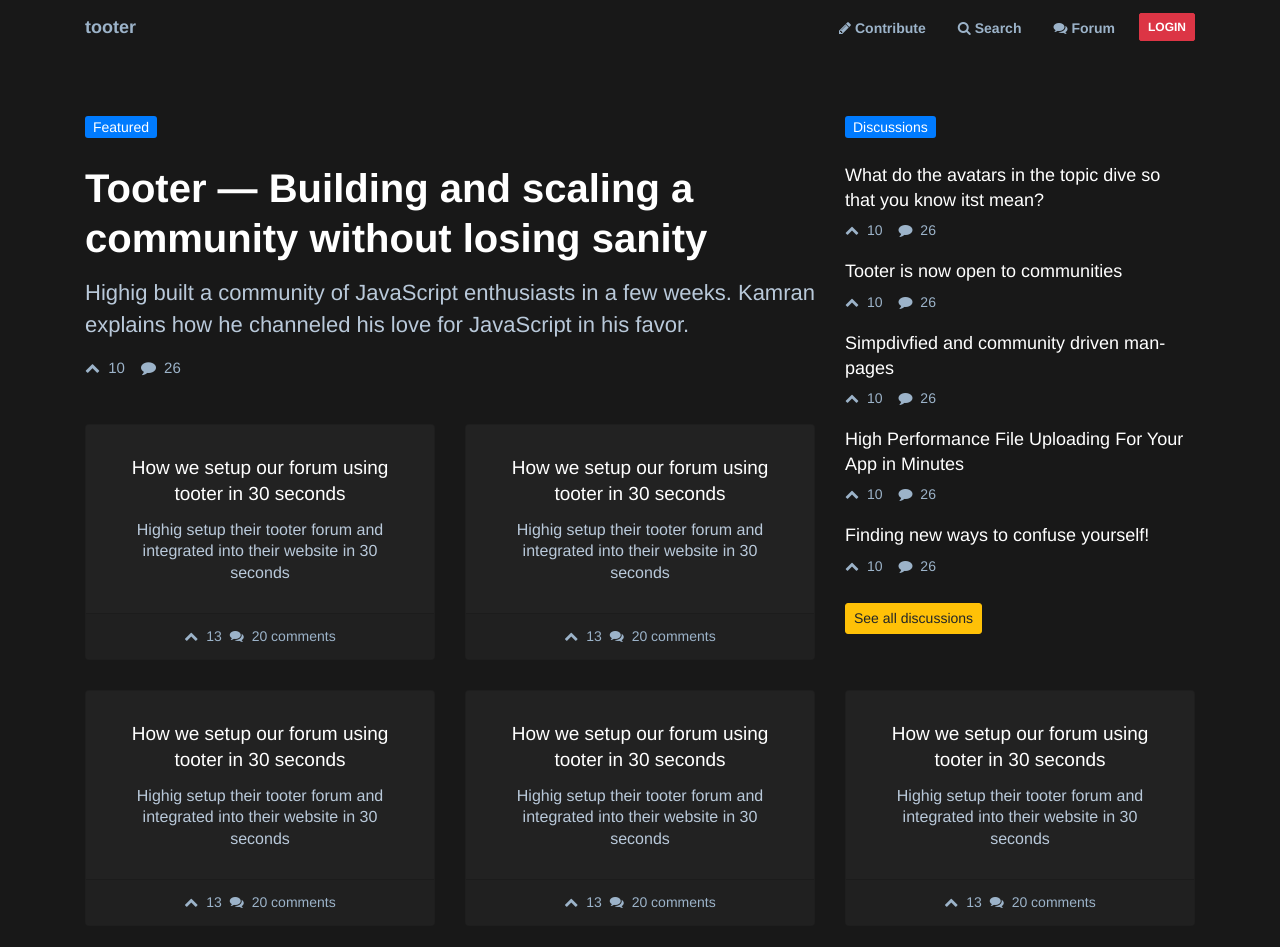
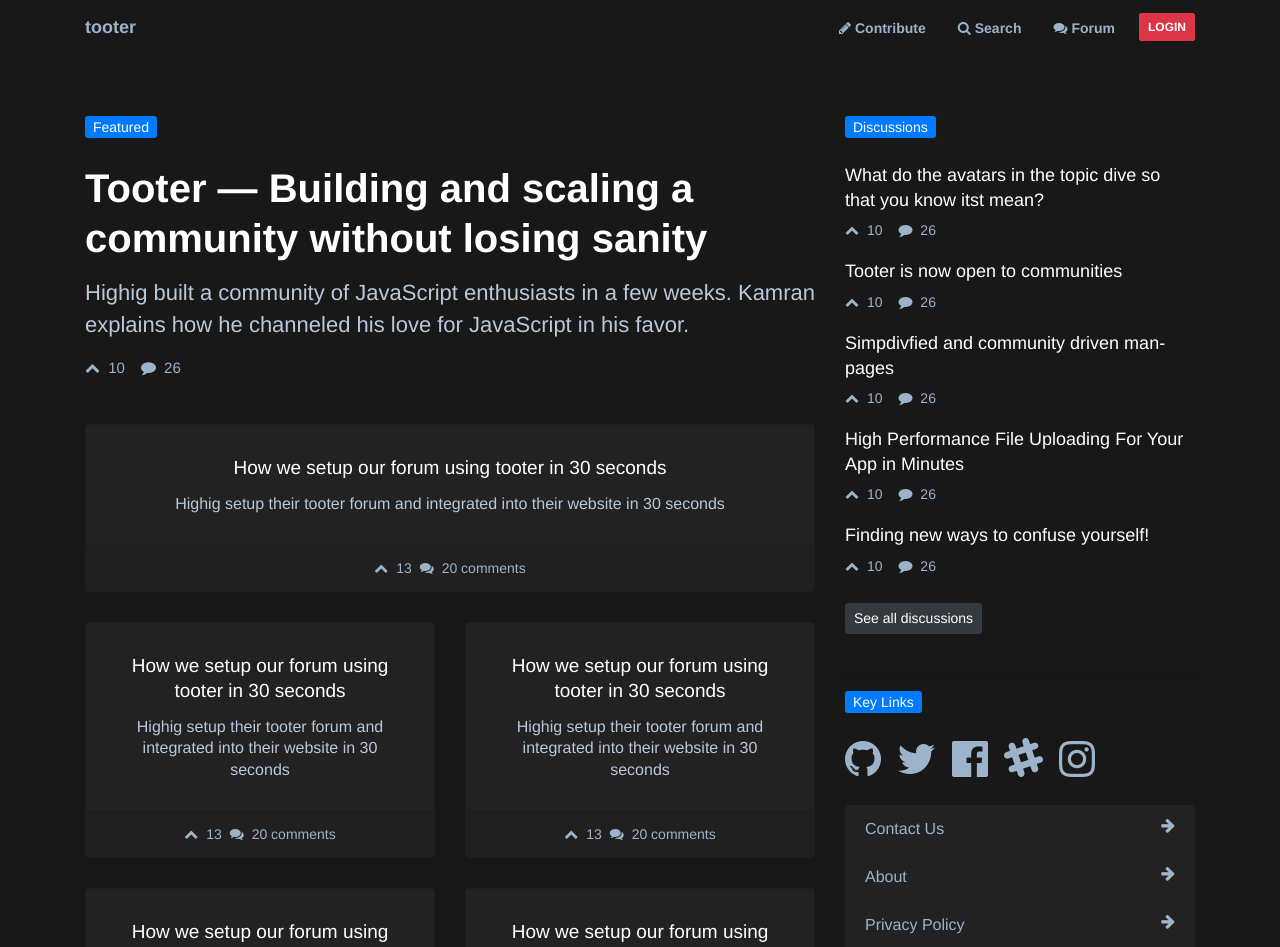
Before and after one commit to tooter/tooter-html, an Angular app: page / in a window 1280 px wide. Shown: the top 947 px of the page. Built offline with nearby package versions, Linux system fonts and the light colour scheme.

Commit message:
Key links in the sidebar

```diff
--- a/src/app/components/forum-posts-widget/forum-posts-widget.component.html
+++ b/src/app/components/forum-posts-widget/forum-posts-widget.component.html
@@ -3,4 +3,4 @@
 <app-forum-post-widget-item title="Simpdivfied and community driven man-pages"></app-forum-post-widget-item>
 <app-forum-post-widget-item title="High Performance File Uploading For Your App in Minutes"></app-forum-post-widget-item>
 <app-forum-post-widget-item title="Finding new ways to confuse yourself!"></app-forum-post-widget-item>
-<div><a class="btn btn-sm btn-warning mt-2 mb-4" href="#">See all discussions</a></div>
+<div><a class="btn btn-sm btn-dark mt-2 mb-4" href="#">See all discussions</a></div>
--- a/src/app/components/home/home.component.html
+++ b/src/app/components/home/home.component.html
@@ -10,10 +10,20 @@
     </div>
 
     <div class="row">
+      <div class="col-lg-12">
+        <app-article-card></app-article-card>
+      </div>
+
       <div class="col-lg-6">
         <app-article-card></app-article-card>
       </div>
 
+      <div class="col-lg-6">
+        <app-article-card></app-article-card>
+      </div>
+      <div class="col-lg-6">
+        <app-article-card></app-article-card>
+      </div>
       <div class="col-lg-6">
         <app-article-card></app-article-card>
       </div>
@@ -23,21 +33,30 @@
 
   <!-- Discussion items -->
   <div class="col-lg-4">
-    <a href="#" class="badge badge-primary">Discussions</a>
-    <app-forum-posts-widget></app-forum-posts-widget>
+    <div class="row">
+      <div class="col">
+        <a href="#" class="badge badge-primary">Discussions</a>
+        <app-forum-posts-widget></app-forum-posts-widget>
+      </div>
+    </div>
+    <hr>
+    <div class="row">
+      <div class="col">
+        <a href="#" class="badge badge-primary">Key Links</a>
+        <p class="social-links">
+          <a class="scale-out-lg mr-3" href="#"><i class="fa fa-github fa-3x"></i></a>
+          <a class="scale-out-lg mr-3" href="#"><i class="fa fa-twitter fa-3x"></i></a>
+          <a class="scale-out-lg mr-3" href="#"><i class="fa fa-facebook-official fa-3x"></i></a>
+          <a class="scale-out-lg mr-3" href="#"><i class="fa fa-slack fa-3x"></i></a>
+          <a class="scale-out-lg mr-3" href="#"><i class="fa fa-instagram fa-3x"></i></a>
+        </p>
+        <ul class="list-unstyled contact-links">
+          <li class="scale-out-sm"><a href="#">Contact Us <i class="fa fa-arrow-right float-right"></i></a></li>
+          <li class="scale-out-sm"><a href="#">About <i class="fa fa-arrow-right float-right"></i></a></li>
+          <li class="scale-out-sm"><a href="#">Privacy Policy <i class="fa fa-arrow-right float-right"></i></a></li>
+        </ul>
+      </div>
+    </div>
   </div>
 
 </div>
-
-<!-- Other text items -->
-<div class="row">
-  <div class="col-lg-4">
-    <app-article-card></app-article-card>
-  </div>
-  <div class="col-lg-4">
-    <app-article-card></app-article-card>
-  </div>
-  <div class="col-lg-4">
-    <app-article-card></app-article-card>
-  </div>
-</div>
--- a/src/app/components/home/home.component.scss
+++ b/src/app/components/home/home.component.scss
@@ -1,3 +1,21 @@
 .badge {
   margin-bottom: 25px;
 }
+
+.contact-links {
+  margin-top: 25px;
+  a {
+    font-size: 16px;
+    padding: 12px 20px;
+    background: #222222;
+    display: block;
+
+    &:hover i.fa {
+      color: red;
+    }
+  }
+}
+
+.social-links a {
+  display: inline-block;
+}
```
